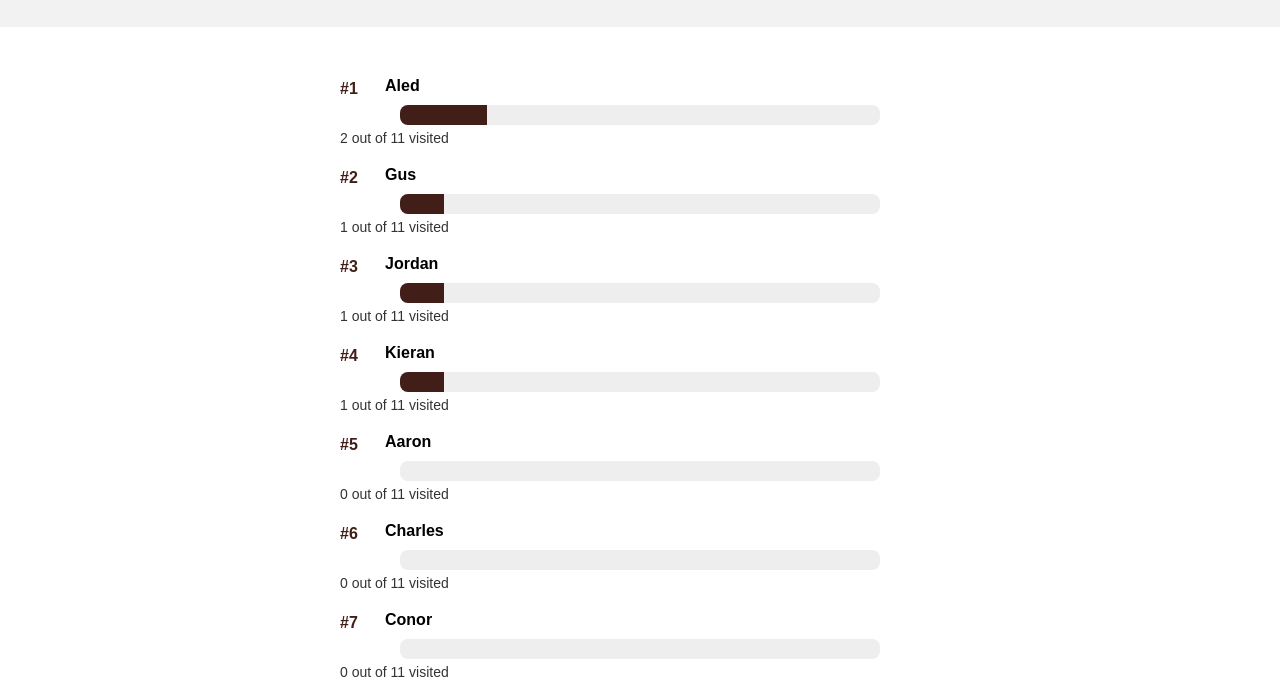
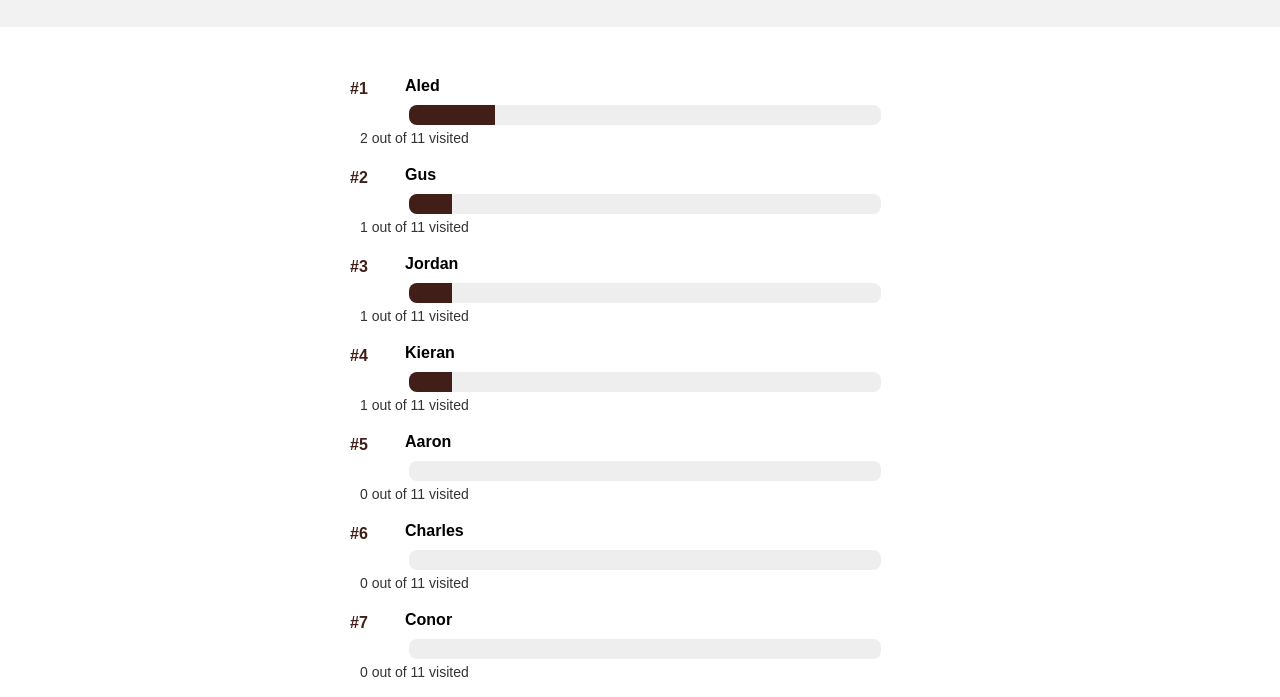
Before and after one commit to peterjgriffiths/adventure-map, a plain HTML site: page leaderboard.html in a window 1280 px wide. Shown: the part 58-755 px from the top of the page. Drawn offline with Linux system fonts and the light colour scheme.

Commit message:
adjusted width of progress bars

```diff
--- a/css/style.css
+++ b/css/style.css
@@ -79,10 +79,12 @@ nav a {
 
 .player {
   margin-bottom: 20px;
+  margin-left: 10px;
 }
 
 .player-name {
   font-weight: bold;
+  margin-left: 10px;
   margin-bottom: 5px;
 }
 
@@ -90,6 +92,7 @@ nav a {
 .progress-container {
   background-color: #eee;
   border-radius: 8px;
+  margin-left: 10%;
   overflow: hidden;
   width: 80%;           /* take up full width of leaderboard container */
   max-width: 600px;      /* optional safety limit */
@@ -106,6 +109,7 @@ nav a {
 
 .progress-text {
   margin-top: 5px;
+  margin-left: 10px;
   font-size: 14px;
   color: #333;
   text-align: left;
```
